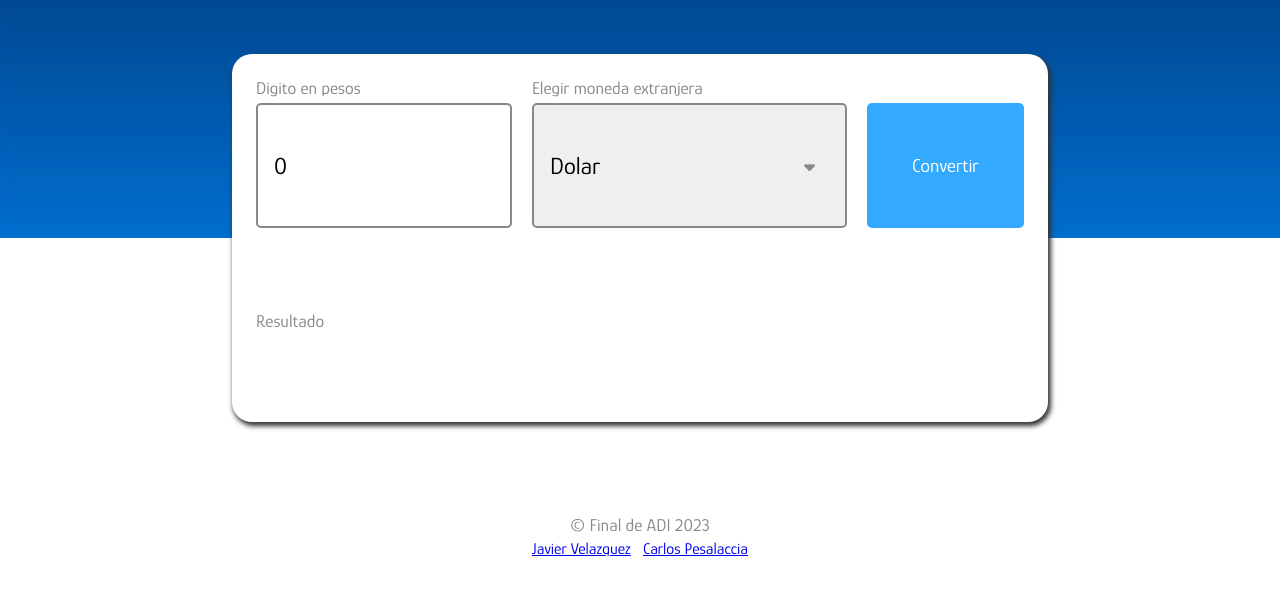
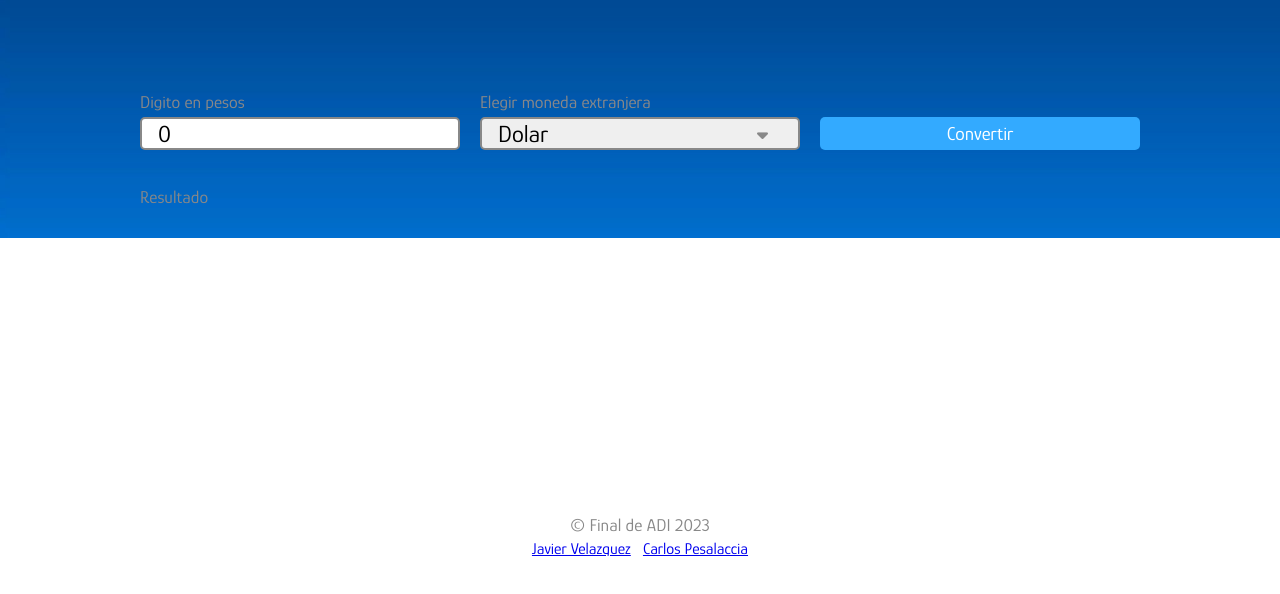
Before and after one commit to CarlosPesalaccia/CarlosPesalaccia.github.io, a plain HTML site: page index.html in a window 1280 px wide. Shown: the part 162-756 px from the top of the page. Drawn offline with Linux system fonts and the light colour scheme.

Commit message:
Add files via upload

```diff
--- a/style.css
+++ b/style.css
@@ -1,55 +1,51 @@
 @import url('https://fonts.googleapis.com/css2?family=Glory&display=swap');
-*{
-    margin:0;
+
+* {
+    margin: 0;
     appearance: none;
     font-family: 'Glory', sans-serif;
 }
-.invisible{
+
+.invisible {
     opacity: 0;
 }
 
-body{
+body {
     display: flex;
+    flex-direction: column;
     align-items: center;
     justify-content: center;
-
-}
-body {
     margin: 0;
-    height: 100vh;
-    overflow: hidden; /* Evita que el contenido desborde */
-
-
+    min-height: 100vh;
+    overflow-x: hidden;
     background-color: #fff;
-
-    /* Contenedor para la imagen */
-    position: relative;
 }
 
-/* Imagen de fondo */
 body::before {
     content: "";
     position: absolute;
     top: 0;
     left: 0;
     width: 100%;
-    height: 50%; /* La mitad superior de la página */
+    height: 50%;
     background-image: url('fondo.jpg');
     background-size: cover;
-    z-index: -1; /* Coloca la imagen detrás del contenido */
+    z-index: -1;
 }
+
 .menu {
     list-style: none;
     padding: 0;
-    width: 90%;
-    max-width: 1000px;
-    margin: auto;
+    width: 100%;
     text-align: center;
     position: fixed;
     top: 0;
-    left: 100;
-    width: 100%;
     z-index: 999;
+
+}
+
+.menu li {
+    display: inline-block;
 }
 
 .menu li a {
@@ -57,11 +53,6 @@ body::before {
     color: white;
     padding: 20px;
     display: block;
-  }
-
-  .menu li {
-    display: inline-block;
-    text-align: center;
 }
 
 .menu li a:hover {
@@ -75,10 +66,10 @@ body::before {
     color: white;
     width: 100%;
     position: absolute;
-    top: 15%; /* Coloca el 50% desde la parte superior */
-    left: 0; /* Coloca desde el borde izquierdo */
-    transform: translateY(-50%); /* Centra verticalmente */
-    z-index: 1; /* Asegura que esté sobre el fondo */
+    top: 15%;
+    left: 0;
+    transform: translateY(-50%);
+    z-index: 1;
 }
 
 .titulo h1 {
@@ -86,104 +77,113 @@ body::before {
     font-size: 2rem;
 }
 
-main{
-    height: 40%;
-    width: 60%;
-    background-color: #FFF;
+main {
+    width: 90%;
+    max-width: 1000px;
     display: grid;
-    grid-template-columns: 1fr 2fr 1fr;
-    grid-template-rows: 1fr 1fr;
-    padding:1.5rem;
-    border-radius: 20px;
-    box-shadow: 2px 3px 5px 1px #333;
-    grid-gap:20px;
-
-}
-p{
-    color:#888;
-    margin-bottom:5px;
-    font-size:1.1rem
+    grid-template-columns: 1fr;
+    grid-template-rows: repeat(4, 1fr);
+    gap: 20px;
+    padding: 1.5rem;
 }
 
-.cont{
+@media (min-width: 600px) {
+    main {
+        grid-template-columns: repeat(2, 1fr);
+    }
+}
+
+@media (min-width: 900px) {
+    main {
+        grid-template-columns: repeat(3, 1fr);
+    }
+}
+
+p {
+    color: #888;
+    margin-bottom: 5px;
+    font-size: 1.1rem;
+}
+
+.cont {
     display: flex;
     flex-direction: column;
     justify-content: center;
 }
-.input{
-    border:2px solid #888;
+
+.input {
+    border: 2px solid #888;
     border-radius: 5px;
     flex-grow: 1;
-    padding-left:1rem;
-    font-size:1.5rem;
+    padding-left: 1rem;
+    font-size: 1.5rem;
     transition: all 200ms ease-in-out;
-
-}
-.input:hover{
-    border-color:#5CF;
-}
-.input:hover ~i{
-    color:#5CF;
-}
-.input:active,.input:focus{
-    border-color:#3AF;
-    outline:none;
 }
 
-.input:focus~i{
-    color:#3AF
+.input:hover {
+    border-color: #5CF;
 }
-.moneda{
-    position:relative;
+
+.input:hover ~ i {
+    color: #5CF;
+}
+
+.input:active,
+.input:focus {
+    border-color: #3AF;
+    outline: none;
+}
+
+.input:focus ~ i {
+    color: #3AF;
+}
+
+.moneda {
+    position: relative;
     flex-grow: 1;
+}
 
-}
-#moneda{
+#moneda {
     width: 100%;
     height: 100%;
 }
-i{
-    color:#888;
+
+i {
+    color: #888;
     position: absolute;
-    top:50%;
-    transform: translate(0,-50%) rotate(180deg);
+    top: 50%;
+    transform: translate(0, -50%) rotate(180deg);
     right: 10%;
     transition: all 200ms ease-in-out;
     pointer-events: none;
-    font-size:1.1rem
-
-}
-.turn{
-    transform:rotate(0) translate(0,-50%);
-
+    font-size: 1.1rem;
 }
 
+.turn {
+    transform: rotate(0) translate(0, -50%);
+}
 
-button{
-    border:none;
+button {
+    border: none;
     height: 100%;
     background-color: #3AF;
     border-radius: 5px;
-    font-size:1.2rem;
-    color:white;
+    font-size: 1.2rem;
+    color: white;
     cursor: pointer;
     transition: all 200ms ease-in-out;
 }
 
-button:hover{
+button:hover {
     transform: scale(1.1);
     box-shadow: 2px 2px 5px 1px #333;
 }
+
 footer {
     text-align: center;
     padding: 0px;
-
     color: white;
     position: absolute;
     width: 100%;
     bottom: 10%;
-
-
-
-
 }
```
Lines whose indentation alone changed are shown as unchanged.
